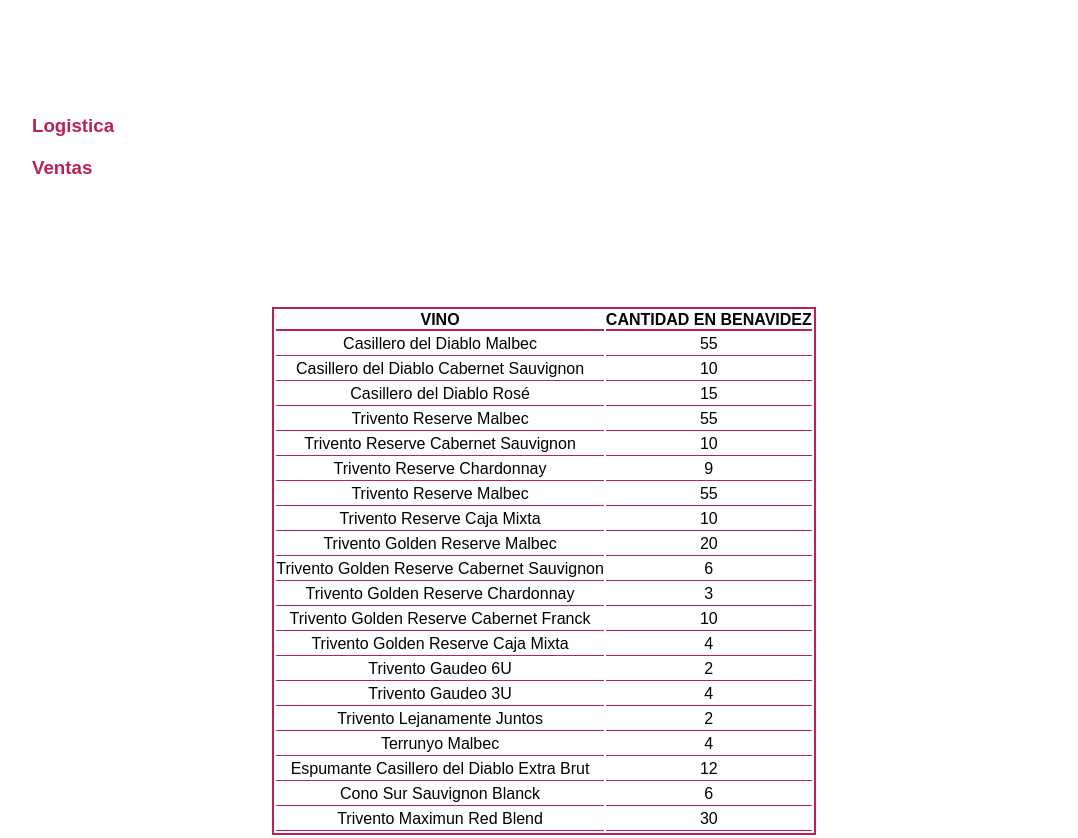
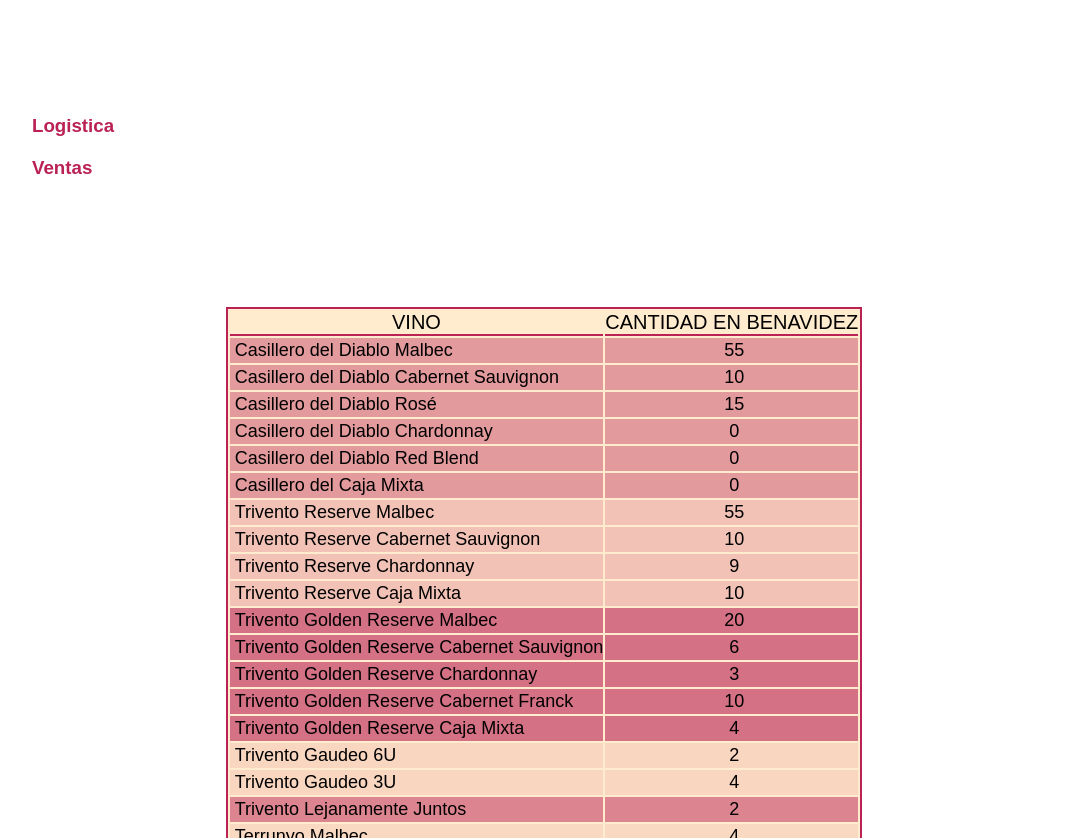
Before and after one commit to romekkk29/reporteDesorcha, a plain HTML site: page index.html in a window 1280 px wide. Shown: the part 114-952 px from the top of the page, without its empty margins (96-1174 px from the left). Drawn offline with Linux system fonts and the light colour scheme.

Commit message:
estilizando la tabla

```diff
--- a/css/index.css
+++ b/css/index.css
@@ -59,17 +59,24 @@
     border:solid 2px #BA2154;
     width:auto;
     height:auto;
+    background-color:blanchedalmond ;
 }
 th{
     border-bottom:solid 2px #BA2154;
+    font-weight: 500;
+    font-size: 20px;
 }
 td{
 
-    text-align:center;
+    text-align:left;
+    padding-left:5px;
     padding-bottom:2px;
     padding-top:2px;
-    border-bottom:solid 1px #BA2154;
+
+    font-weight: 500;
+    font-size: 18px;
 }
+
 tr{
-    border-bottom:solid 2px #BA2154;
+
 }
--- a/index.html
+++ b/index.html
@@ -35,85 +35,93 @@
             </thead>
         <tbody>
 
-            <tr>
+            <tr style="background-color:rgba(186,33,84,0.4)">
                 <td>Casillero del Diablo Malbec</td>
-                <td>55</td>
+                <td style="text-align:center;">55</td>
             </tr>
-            <tr>
+            <tr style="background-color:rgba(186,33,84,0.4)">
                 <td>Casillero del Diablo Cabernet Sauvignon</td>
-                <td>10</td>
+                <td style="text-align:center">10</td>
             </tr>
-            <tr>
+            <tr style="background-color:rgba(186,33,84,0.4)">
                 <td>Casillero del Diablo Rosé</td>
-                <td>15</td>
+                <td style="text-align:center">15</td>
             </tr>
-            <tr>
+            <tr style="background-color:rgba(186,33,84,0.4)">
+                <td>Casillero del Diablo Chardonnay</td>
+                <td style="text-align:center">0</td>
+            </tr>
+            <tr style="background-color:rgba(186,33,84,0.4)">
+                <td>Casillero del Diablo Red Blend</td>
+                <td style="text-align:center">0</td>
+            </tr>
+            <tr style="background-color:rgba(186,33,84,0.4)">
+                <td>Casillero del Caja Mixta</td>
+                <td style="text-align:center">0</td>
+            </tr>
+            <tr style="background-color:rgba(186,33,84,0.2)">
                 <td>Trivento Reserve Malbec</td>
-                <td>55</td>
+                <td style="text-align:center">55</td>
             </tr>
-            <tr>
+            <tr style="background-color:rgba(186,33,84,0.2)">
                 <td>Trivento Reserve Cabernet Sauvignon</td>
-                <td>10</td>
+                <td style="text-align:center">10</td>
             </tr>
-            <tr>
+            <tr style="background-color:rgba(186,33,84,0.2)">
                 <td>Trivento Reserve Chardonnay</td>
-                <td>9</td>
+                <td style="text-align:center">9</td>
             </tr>
-            <tr>
-                <td>Trivento Reserve Malbec</td>
-                <td>55</td>
+            <tr style="background-color:rgba(186,33,84,0.2)">
+                <td>Trivento Reserve Caja Mixta</td>
+                <td style="text-align:center">10</td>
             </tr>
-            <tr>
-                <td>Trivento Reserve Caja Mixta</td>
-                <td>10</td>
+            <tr style="background-color:rgba(186,33,84,0.6)">
+                <td>Trivento Golden Reserve Malbec</td>
+                <td style="text-align:center">20</td>
             </tr>
-            <tr>
-                <td>Trivento Golden Reserve Malbec</td>
-                <td>20</td>
+            <tr style="background-color:rgba(186,33,84,0.6)">
+                <td>Trivento Golden Reserve Cabernet Sauvignon</td>
+                <td style="text-align:center">6</td>
             </tr>
-            <tr>
-                <td>Trivento Golden Reserve Cabernet Sauvignon</td>
-                <td>6</td>
+            <tr style="background-color:rgba(186,33,84,0.6)">
+                <td>Trivento Golden Reserve Chardonnay</td>
+                <td style="text-align:center">3</td>
             </tr>
-            <tr>
-                <td>Trivento Golden Reserve Chardonnay</td>
-                <td>3</td>
+            <tr style="background-color:rgba(186,33,84,0.6)">
+                <td>Trivento Golden Reserve Cabernet Franck</td>
+                <td style="text-align:center">10</td>
             </tr>
-            <tr>
-                <td>Trivento Golden Reserve Cabernet Franck</td>
-                <td>10</td>
+            <tr style="background-color:rgba(186,33,84,0.6)">
+                <td>Trivento Golden Reserve Caja Mixta</td>
+                <td style="text-align:center">4</td>
             </tr>
-            <tr>
-                <td>Trivento Golden Reserve Caja Mixta</td>
-                <td>4</td>
+            <tr style="background-color:rgba(186,33,84,0.1)">
+                <td>Trivento Gaudeo 6U</td>
+                <td style="text-align:center">2</td>
             </tr>
-            <tr>
-                <td>Trivento Gaudeo 6U</td>
-                <td>2</td>
+            <tr style="background-color:rgba(186,33,84,0.1)">
+                <td>Trivento Gaudeo 3U</td>
+                <td style="text-align:center">4</td>
             </tr>
-            <tr>
-                <td>Trivento Gaudeo 3U</td>
-                <td>4</td>
+            <tr style="background-color:rgba(186,33,84,0.5)">
+                <td>Trivento Lejanamente Juntos</td>
+                <td style="text-align:center">2</td>
             </tr>
-            <tr>
-                <td>Trivento Lejanamente Juntos</td>
-                <td>2</td>
+            <tr style="background-color:rgba(186,33,84,0.09)">
+                <td>Terrunyo Malbec</td>
+                <td style="text-align:center">4</td>
             </tr>
-            <tr>
-                <td>Terrunyo Malbec</td>
-                <td>4</td>
+            <tr style="background-color:rgba(186,33,84,0.6)">
+                <td>Espumante Casillero del Diablo Extra Brut</td>
+                <td style="text-align:center">12</td>
             </tr>
-            <tr>
-                <td>Espumante Casillero del Diablo Extra Brut</td>
-                <td>12</td>
+            <tr style="background-color:rgba(186,33,84,0.2)">
+                <td>Cono Sur Sauvignon Blanck</td>
+                <td style="text-align:center">6</td>
             </tr>
-            <tr>
-                <td>Cono Sur Sauvignon Blanck</td>
-                <td>6</td>
-            </tr>
-            <tr>
+            <tr style="background-color:rgba(186,33,84,0.6)">
                 <td>Trivento Maximun Red Blend </td>
-                <td>30</td>
+                <td style="text-align:center">30</td>
             </tr>
 
 
```
